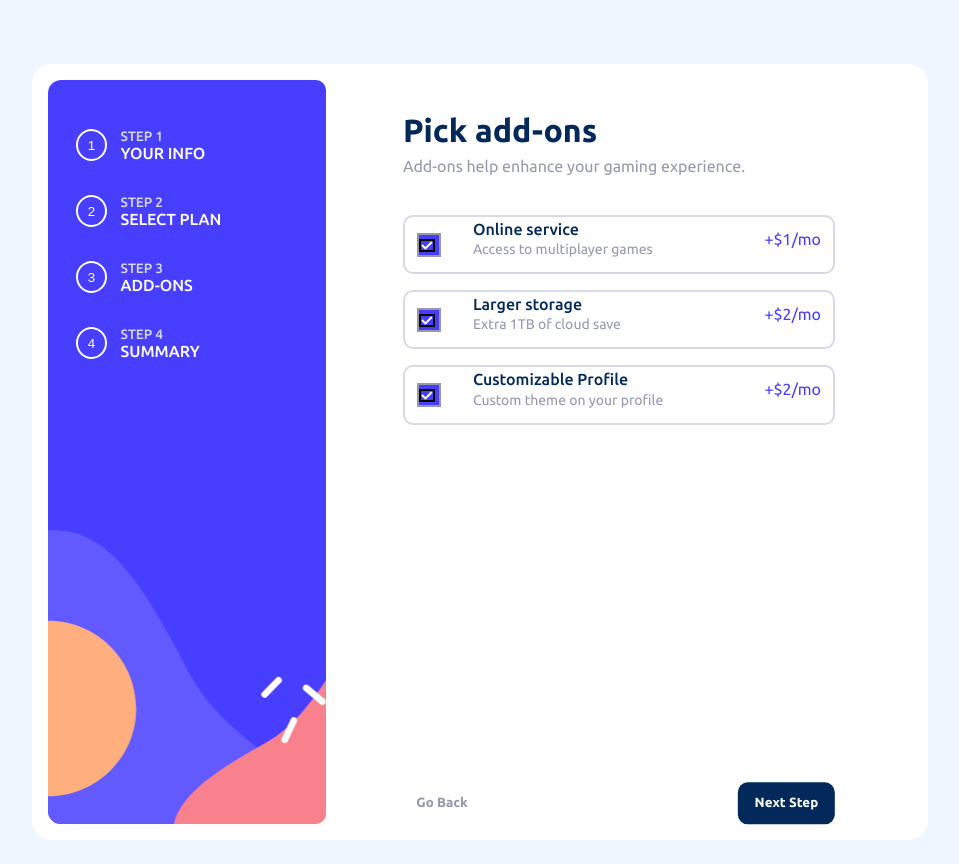
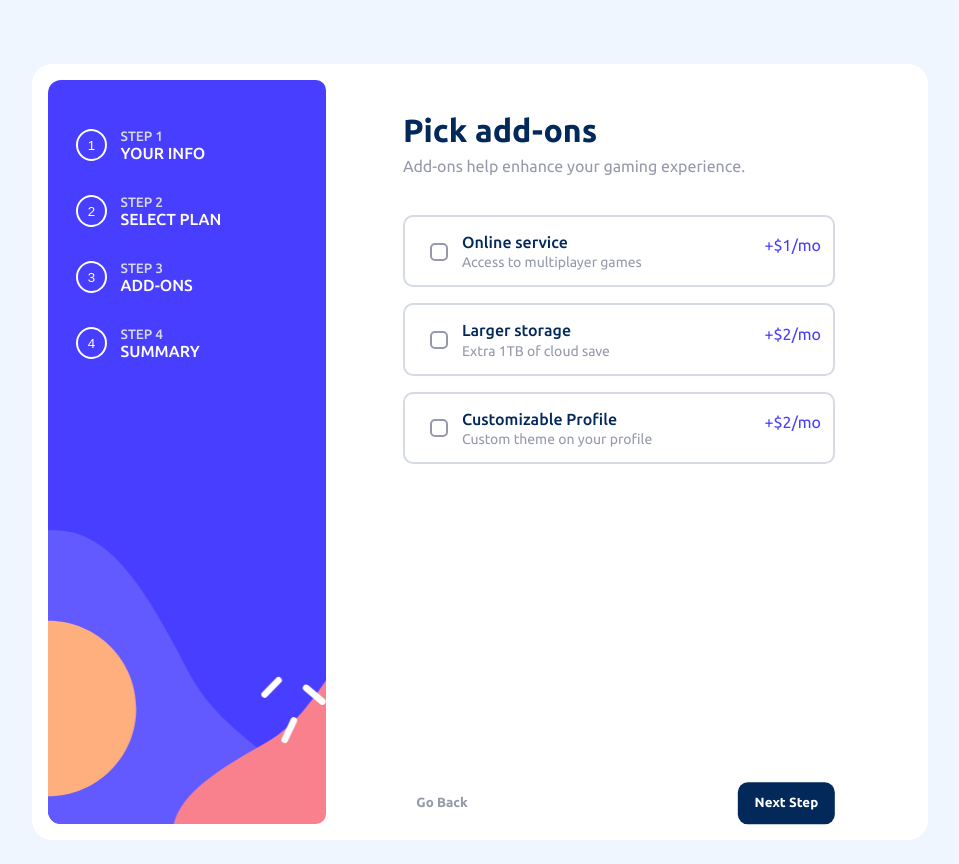
Before and after one commit to kabir-afk/multi-step-form, a React (Create React App) app: page /Addon in a window 1280 px wide. Shown: the whole page, without its empty margins (160-1119 px from the left). Built offline with nearby package versions, Linux system fonts and the light colour scheme.

Commit message:
Added custom checkbox in AddOn component

```diff
--- a/src/components/Step-3/AddOn.js
+++ b/src/components/Step-3/AddOn.js
@@ -4,53 +4,38 @@ import PrevBtn from "../PrevBtn/PrevBtn";
 import { Link } from "react-router-dom";
 import "./Addon.css";
 export default function AddOn() {
-  function hello() {
-    console.log("hellow");
-  }
   return (
     <form>
       <h1>Pick add-ons</h1>
       <p>Add-ons help enhance your gaming experience.</p>
 
       <div className="addon">
-        <label className="checkbox">
-          <input type="checkbox" checked onChange={hello} />
-          <span className="custom-checkbox">
-            <img src="/assets/images/icon-checkmark.svg" alt="icon-check" />
-          </span>
-        </label>
-        <article htmlFor="service">
+        {/* <img src="/assets/images/icon-checkmark.svg" alt="icon-check" /> */}
+        <input type="checkbox" id="service" />
+        <label htmlFor="service">
           <div className="plan-heading">Online service</div>
           <p>Access to multiplayer games</p>
-        </article>
+        </label>
         <div className="monthly">+$1/mo</div>
       </div>
 
       <div className="addon">
-        <label className="checkbox">
-          <input type="checkbox" checked onChange={hello} />
-          <span className="custom-checkbox">
-            <img src="/assets/images/icon-checkmark.svg" alt="icon-check" />
-          </span>
-        </label>
-        <article htmlFor="storage">
+        {/* <img src="/assets/images/icon-checkmark.svg" alt="icon-check" /> */}
+        <input type="checkbox" id="storage" />
+        <label htmlFor="storage">
           <div className="plan-heading">Larger storage</div>
           <p>Extra 1TB of cloud save</p>
-        </article>
+        </label>
         <div className="monthly">+$2/mo</div>
       </div>
 
       <div className="addon">
-        <label className="checkbox">
-          <input type="checkbox" checked onChange={hello} />
-          <span className="custom-checkbox">
-            <img src="/assets/images/icon-checkmark.svg" alt="icon-check" />
-          </span>
-        </label>
-        <article htmlFor="profile">
+        {/* <img src="/assets/images/icon-checkmark.svg" alt="icon-check" /> */}
+        <input type="checkbox" id="profile" />
+        <label htmlFor="profile">
           <div className="plan-heading">Customizable Profile</div>
           <p>Custom theme on your profile</p>
-        </article>
+        </label>
         <div className="monthly">+$2/mo</div>
       </div>
 
--- a/src/components/Step-3/Addon.css
+++ b/src/components/Step-3/Addon.css
@@ -9,47 +9,57 @@
 .addon:first-of-type {
   margin-top: 2em;
 }
-.addon article {
+
+label {
   color: hsl(231, 11%, 63%);
-  margin-left: 1em;
   margin-right: auto;
 }
-.addon article .plan-heading {
+label .plan-heading {
   margin-bottom: 0.2em;
 }
-.addon article p {
+label p {
   font-size: 0.875rem;
+}
+
+input[type=checkbox] {
+  opacity: 0;
+}
+input[type=checkbox] + label {
+  position: relative;
+  padding-left: 2rem;
+  cursor: pointer;
+  display: inline-block;
+}
+input[type=checkbox] + label::before {
+  content: "";
+  position: absolute;
+  top: 50%;
+  left: 0%;
+  transform: translateY(-50%);
+  width: 18px;
+  aspect-ratio: 1;
+  border: 2px solid hsl(231, 11%, 63%);
+  border-radius: 5px;
+  outline: thin;
+  background: hsl(0, 0%, 100%);
+}
+input[type=checkbox]:checked + label::before {
+  border: 2px solid hsl(243, 100%, 62%);
+  background: hsl(243, 100%, 62%);
+}
+input[type=checkbox]:checked + label::after {
+  content: "";
+  position: absolute;
+  top: 57.5%;
+  left: 3px;
+  transform: translateY(-50%);
+  width: 16px;
+  aspect-ratio: 1;
+  background-image: url("/public/assets/images/icon-checkmark.svg");
+  background-repeat: no-repeat;
 }
 
 .plan-heading {
   color: hsl(213, 96%, 18%);
   font-weight: 500;
-}
-
-.checkbox {
-  border: 2px solid hsl(231, 11%, 63%);
-  display: flex;
-  justify-content: space-between;
-  align-items: center;
-  margin-right: 1em;
-  height: -moz-fit-content;
-  height: fit-content;
-}
-.checkbox input {
-  display: none;
-}
-.checkbox img {
-  border: 2px solid black;
-}
-.checkbox .custom-checkbox {
-  width: 20px;
-  aspect-ratio: 1;
-  background: hsl(243, 100%, 62%);
-  cursor: pointer;
-  display: flex;
-  justify-content: space-between;
-  align-items: center;
-}
-.checkbox input:checked + .custom-checkbox {
-  border: none;
 }/*# sourceMappingURL=Addon.css.map */
--- a/src/components/Step-3/Addon.scss
+++ b/src/components/Step-3/Addon.scss
@@ -18,10 +18,11 @@
         margin-top: 2em;
     }
 
-    article {
+}
+
+label {
     // border: 2px solid red;
     color: $Cool-gray;
-        margin-left: 1em;
     margin-right: auto;
 
     .plan-heading {
@@ -32,44 +33,50 @@
         font-size: 0.875rem;
     }
 }
+
+input[type="checkbox"] {
+    opacity: 0;
+
+    &+label {
+        position: relative;
+        padding-left: 2rem;
+        cursor: pointer;
+        display: inline-block;
+    }
+
+    &+label::before {
+        content: "";
+        position: absolute;
+        top: 50%;
+        left: 0%;
+        transform: translateY(-50%);
+        width: 18px;
+        aspect-ratio: 1;
+        border: 2px solid $Cool-gray;
+        border-radius: 5px;
+        outline: thin;
+        background: $White;
+    }
+
+    &:checked+label::before {
+        border: 2px solid $Purplish-blue;
+        background: $Purplish-blue;
+    }
+
+    &:checked+label::after {
+        content: "";
+        position: absolute;
+        top: 57.5%;
+        left: 3px;
+        transform: translateY(-50%);
+        width: 16px;
+        aspect-ratio: 1;
+        background-image: url('/public/assets/images/icon-checkmark.svg');
+        background-repeat: no-repeat;
+    }
 }
 
 .plan-heading {
     color: $Marine-blue;
     font-weight: 500;
 }
-
-.checkbox {
-    border: 2px solid $Cool-gray;
-    @include flex();
-    // overflow: hidden;
-    margin-right: 1em;
-    height: fit-content;
-
-    input {
-        display: none;
-    }
-
-    img {
-        // margin: 0 50%;
-        border: 2px solid black;
-        // visibility: hidden;
-    }
-
-    // .checked {
-    //     visibility: visible;
-    // }
-
-    .custom-checkbox {
-        width: 20px;
-        aspect-ratio: 1;
-        background: $Purplish-blue;
-        cursor: pointer;
-        @include flex();
-    }
-
-    input:checked+.custom-checkbox {
-        border: none;
-        // background: transparent;
-    }
-}
```
Also changed, not shown: 1 other file (tests, documents, lock files or other folders). Lines whose indentation alone changed are shown as unchanged.
